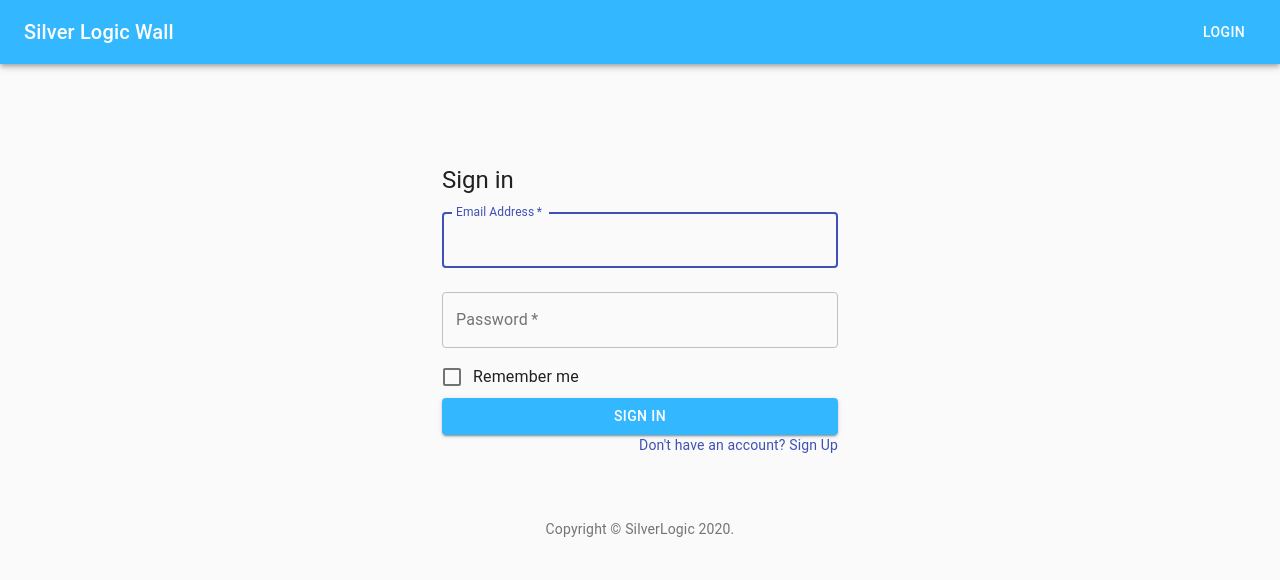
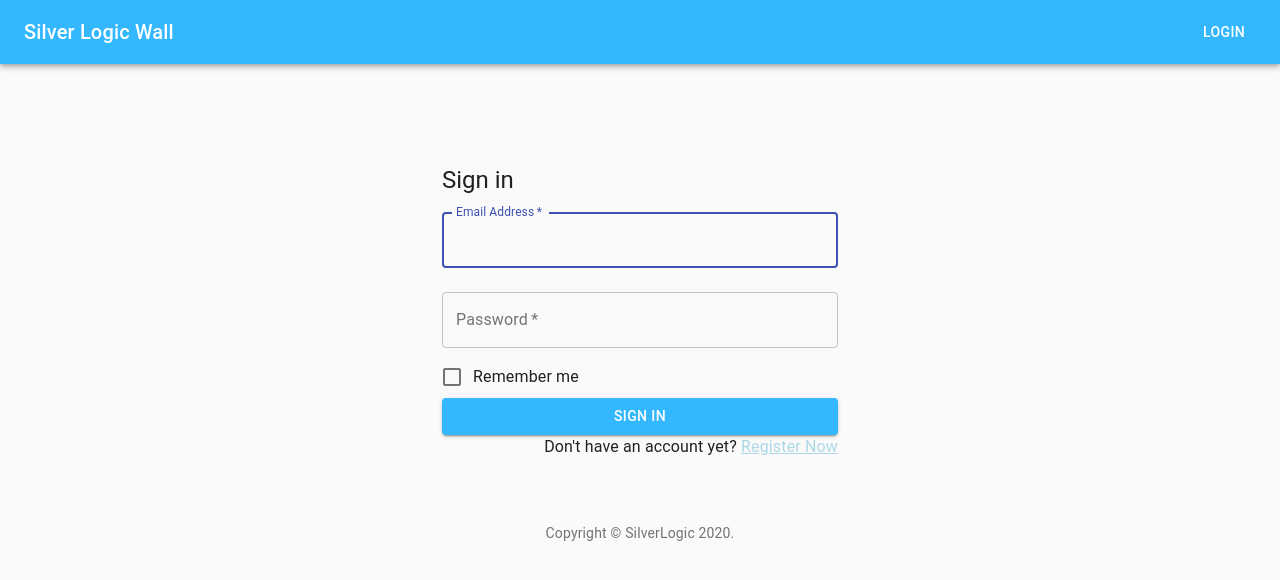
Before and after one commit to ricardofer2412/my-wall, a React (Create React App) app: page /login in a window 1280 px wide. Shown: the top 580 px of the page. Built offline with nearby package versions, Linux system fonts and the light colour scheme; no server answers; the HTML template or start-up script is replaced by a standard one.

Commit message:
fix routes

```diff
--- a/src/components/Login.js
+++ b/src/components/Login.js
@@ -33,7 +33,7 @@ const classes = {
     flexDirection: 'column',
     alignItems: 'center',
   },
-  mainContainer:{
+  mainContainer: {
     marginTop: 100
   },
   avatar: {
@@ -45,6 +45,11 @@ const classes = {
   },
   logingButton: {
     backgroundColor: '#33B8FF'
+  },
+  link: {
+    textDecoration: "underline",
+    color: "lightblue",
+    cursor: "pointer"
   }
 }
 
@@ -59,6 +64,10 @@ class Login extends React.Component {
       errorMessege: ''
     }
   }
+  goToRegister = () => {
+    const { history } = this.props;
+    history.push("/register");
+  };
 
   login(e) {
     e.preventDefault()
@@ -75,6 +84,7 @@ class Login extends React.Component {
         })
       })
   }
+
 
   onChange = e => {
     const state = this.state;
@@ -142,9 +152,13 @@ class Login extends React.Component {
 
               </Grid>
               <Grid item>
-                <Link href="/register" variant="body2">
-                  {"Don't have an account? Sign Up"}
-                </Link>
+                <Typography>
+                  Don't have an account yet?{" "}
+                  <span onClick={this.goToRegister}
+                    style={classes.link}>
+                    Register Now
+                </span>
+                </Typography>
               </Grid>
             </Grid>
           </form>
--- a/src/components/Register.js
+++ b/src/components/Register.js
@@ -42,9 +42,15 @@ const classes = {
   submit: {
     backgroundColor: '#33B8FF'
   },
-  mainContainer:{
+  mainContainer: {
     marginTop: 100
   },
+  link: {
+    textDecoration: "underline",
+    color: "lightblue",
+    cursor: "pointer"
+  }
+
 }
 
 class Register extends React.Component {
@@ -88,6 +94,10 @@ class Register extends React.Component {
     const state = this.state;
     state[e.target.name] = e.target.value;
     this.setState(state);
+  };
+  goToLogin = () => {
+    const { history } = this.props;
+    history.push("/login");
   };
 
   render() {
@@ -156,7 +166,12 @@ class Register extends React.Component {
             >
               Sign Up
         </Button>
-            <Link href="./login">Already have an account?</Link>
+            <Typography>
+              Already have an account?{" "}
+              <span onClick={this.goToLogin} style={classes.link}>
+                Login instead
+                </span>
+            </Typography>
             <Grid container>
               <Grid item xs>
 
```
